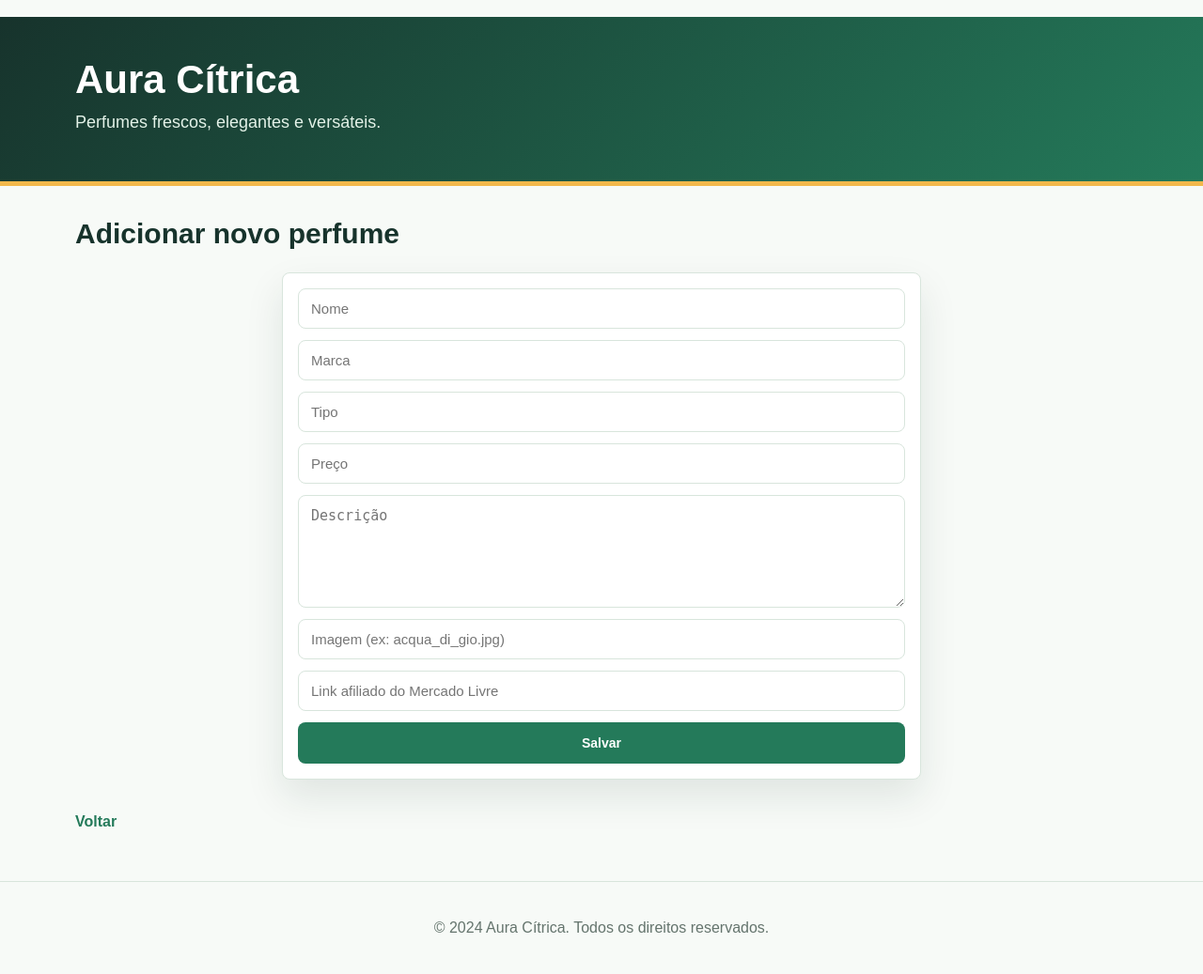
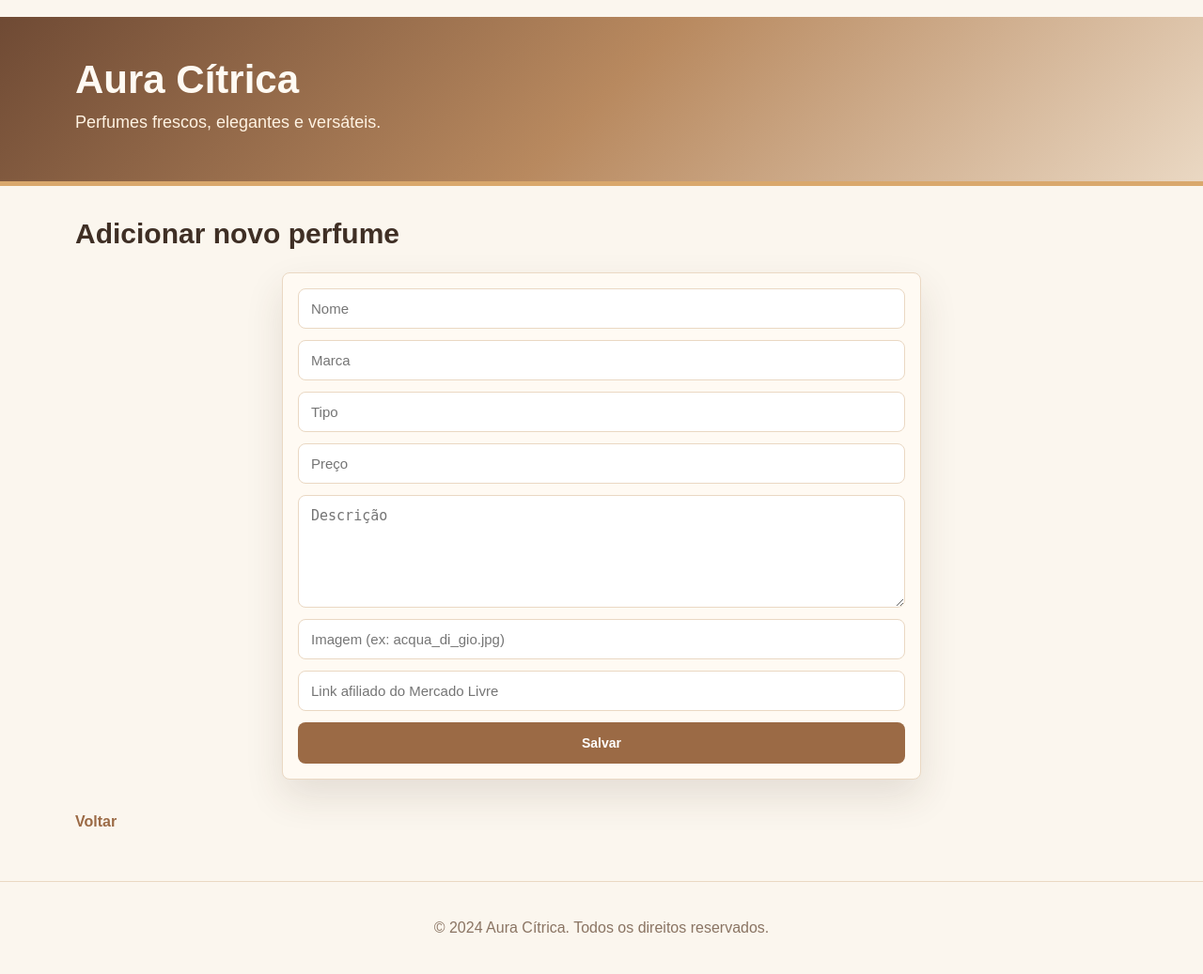
Before and after one commit to gabrielanbueno/perfume, a Flask app: template templates/adicionar.html in a window 1280 px wide. Shown: the whole page at 94% size. Run offline with Flask 3, Linux system fonts and the light colour scheme; the template is opened without the code that fills it, so the values that code supplies are empty.

Commit message:
organização

```diff
--- a/static/style.css
+++ b/static/style.css
@@ -1,15 +1,15 @@
 :root {
-    --bg: #f7faf7;
-    --surface: #ffffff;
-    --surface-soft: #eef7f0;
-    --ink: #17332c;
-    --muted: #64746d;
-    --line: #d8e5dc;
-    --brand: #247a5a;
-    --brand-dark: #185b43;
-    --accent: #f2b84b;
-    --danger: #c2413d;
-    --shadow: 0 18px 40px rgba(23, 51, 44, 0.10);
+    --bg: #fbf6ee;
+    --surface: #fffaf3;
+    --surface-soft: #f4eadc;
+    --ink: #3f2f25;
+    --muted: #8a7463;
+    --line: #ead8c3;
+    --brand: #9b6a45;
+    --brand-dark: #744a2f;
+    --accent: #d9a86c;
+    --danger: #b85b50;
+    --shadow: 0 18px 40px rgba(63, 47, 37, 0.12);
 }
 
 * {
@@ -29,8 +29,8 @@ body {
 }
 
 .header {
-    background: linear-gradient(135deg, #17332c, #247a5a);
-    color: #ffffff;
+    background: linear-gradient(135deg, #6f4a34, #b8895f, #ead8c3);
+    color: #fffaf3;
     padding: 44px 0 52px;
     border-bottom: 5px solid var(--accent);
 }
@@ -45,7 +45,7 @@ body {
 .header p {
     max-width: 560px;
     margin: 12px 0 0;
-    color: #e3f2e8;
+    color: #fff3e3;
     font-size: 18px;
 }
 
--- a/templates/adicionar.html
+++ b/templates/adicionar.html
@@ -1,25 +1,31 @@
-{% extends "base.html" %}
-
-{% block content %}
+{% extends "base.html" %} {% block content %}
 
 <h2>Adicionar novo perfume</h2>
 
 <form class="formulario" method="post">
-    <input type="text" name="nome" placeholder="Nome" required>
+  <input type="text" name="nome" placeholder="Nome" required />
 
-    <input type="text" name="marca" placeholder="Marca" required>
+  <input type="text" name="marca" placeholder="Marca" required />
 
-    <input type="text" name="tipo" placeholder="Tipo">
+  <input type="text" name="tipo" placeholder="Tipo" />
 
-    <input type="number" name="preco" placeholder="Preço" step="0.01">
+  <input type="number" name="preco" placeholder="Preço" step="0.01" />
 
-    <textarea name="descricao" placeholder="Descrição"></textarea>
+  <textarea name="descricao" placeholder="Descrição"></textarea>
 
-    <input type="text" name="imagem" placeholder="Imagem (ex: acqua_di_gio.jpg)">
+  <input
+    type="text"
+    name="imagem"
+    placeholder="Imagem (ex: acqua_di_gio.jpg)"
+  />
 
-    <input type="url" name="link_compra" placeholder="Link afiliado do Mercado Livre">
+  <input
+    type="url"
+    name="link_compra"
+    placeholder="Link afiliado do Mercado Livre"
+  />
 
-    <button type="submit">Salvar</button>
+  <button type="submit">Salvar</button>
 </form>
 
 <a href="{{ url_for('index') }}" class="link-voltar">Voltar</a>
--- a/templates/base.html
+++ b/templates/base.html
@@ -1,11 +1,20 @@
-<!DOCTYPE html>
+<!doctype html>
 <html lang="pt-br">
   <head>
-    <meta charset="UTF-8">
-    <meta http-equiv="X-UA-Compatible" content="IE=edge">
-    <meta name="viewport" content="width=device-width, initial-scale=1.0">
+    <meta charset="UTF-8" />
+    <meta http-equiv="X-UA-Compatible" content="IE=edge" />
+    <meta name="viewport" content="width=device-width, initial-scale=1.0" />
     <title>Aura Cítrica</title>
-    <link rel="stylesheet" href="{{ url_for('static', filename='style.css') }}">
+    <link
+      rel="stylesheet"
+      href="{{ url_for('static', filename='style.css') }}"
+    />
+    <link rel="preconnect" href="https://fonts.googleapis.com" />
+    <link rel="preconnect" href="https://fonts.gstatic.com" crossorigin />
+    <link
+      href="https://fonts.googleapis.com/css2?family=Montserrat:wght@400;500;600;700&family=Playfair+Display:wght@600;700;800&display=swap"
+      rel="stylesheet"
+    />
   </head>
   <body>
     <header class="header">
@@ -15,10 +24,7 @@
       </div>
     </header>
 
-    <main class="container">
-        {% block content %}
-        {% endblock %}
-    </main>
+    <main class="container">{% block content %} {% endblock %}</main>
 
     <footer>
       <p>&copy; 2024 Aura Cítrica. Todos os direitos reservados.</p>
```
Also changed, not shown: templates/perfume.html (+11 -11 lines). Lines whose indentation alone changed are shown as unchanged.
